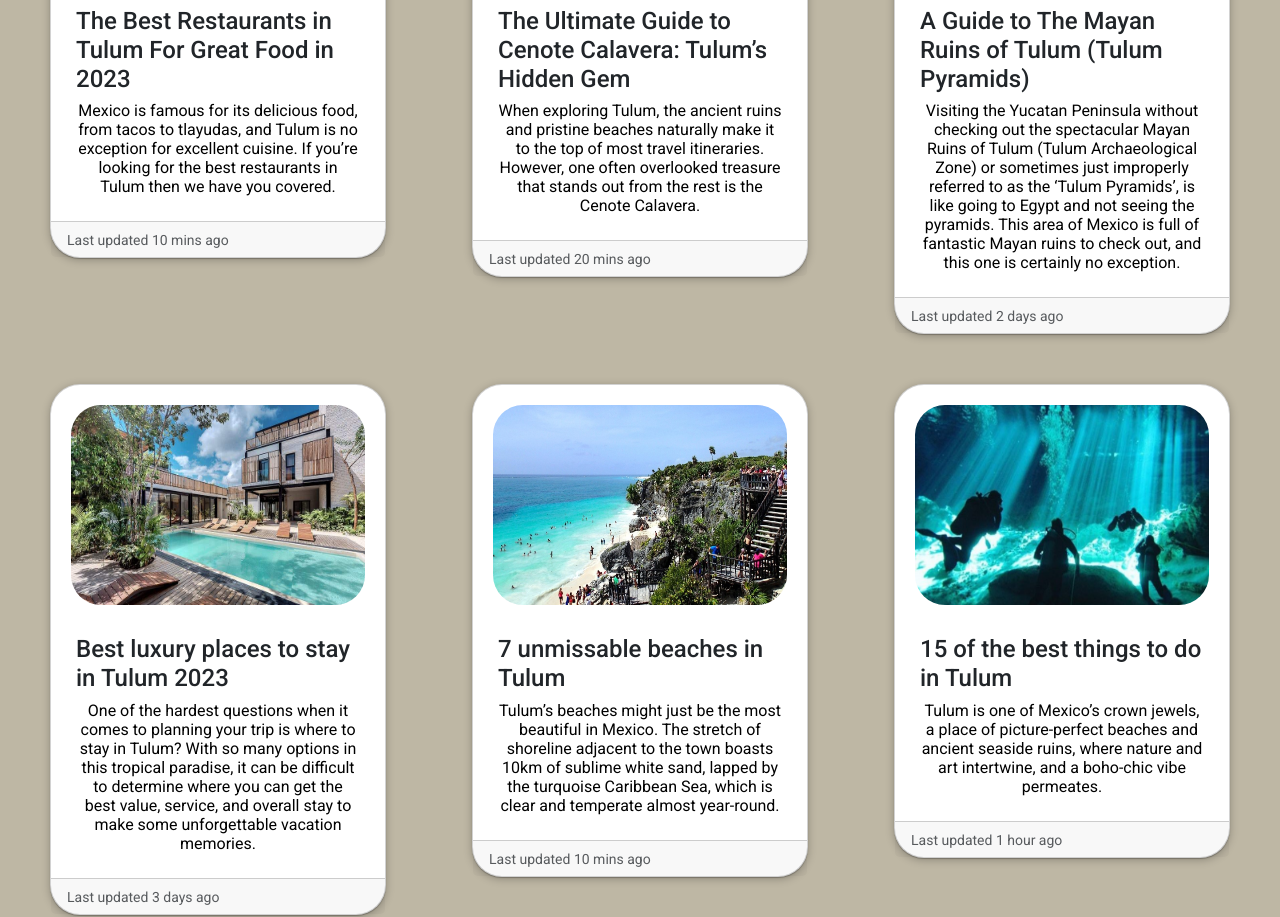
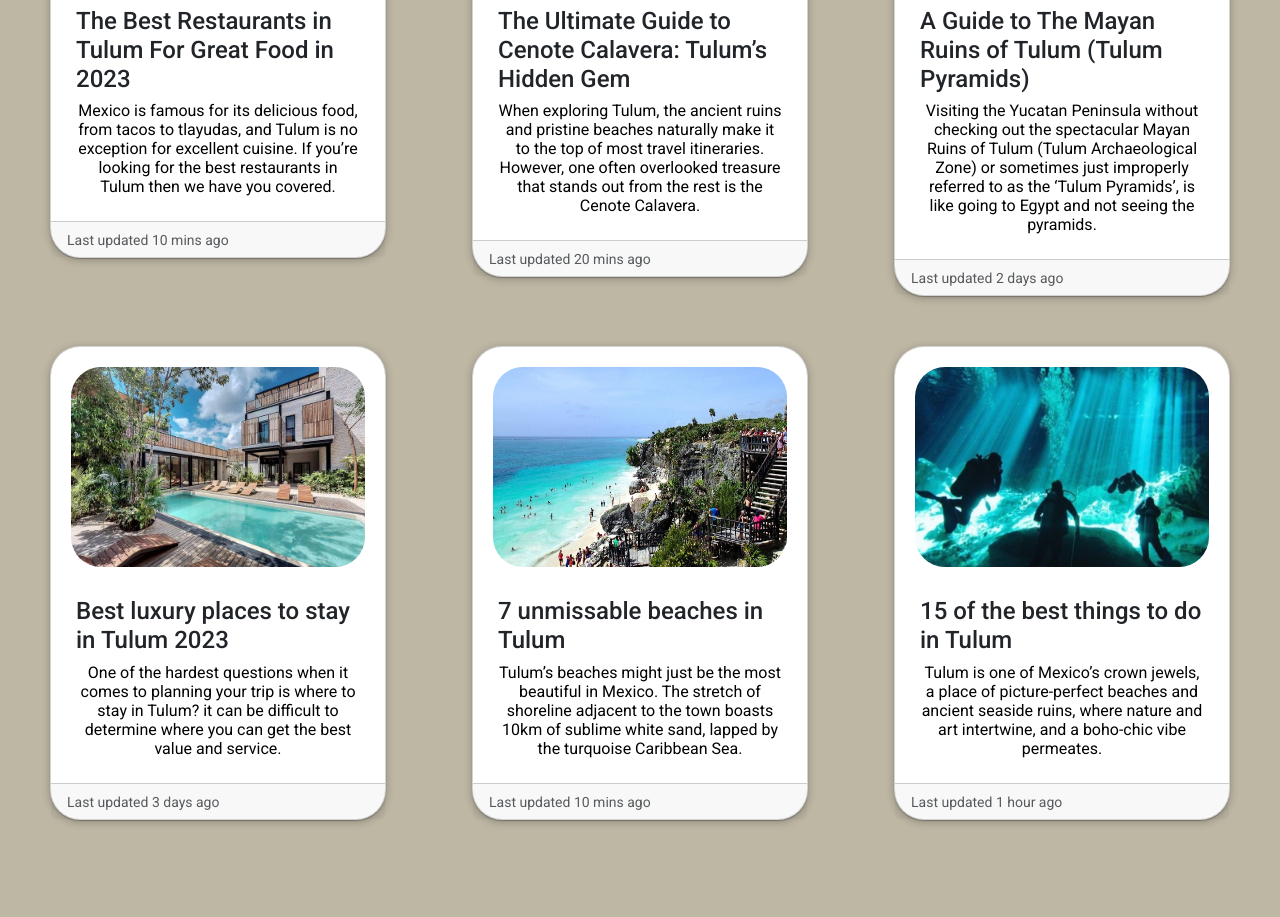
Before and after one commit to florenciacu/Desarrollo-web, a website: page pages/thingsto-do.html in a window 1280 px wide. Shown: the part 663-1580 px from the top of the page. Drawn offline with nearby package versions, Linux system fonts and the light colour scheme; a web font is replaced by a local one.

Commit message:
Update thingsto-do.html

```diff
--- a/pages/thingsto-do.html
+++ b/pages/thingsto-do.html
@@ -111,7 +111,7 @@
       <img src="../img/chiquitadelasruinas.jpg" class="card-img-top" alt="Tulum Pyramids">
       <div class="card-body">
         <h3 class="card-title">A Guide to The Mayan Ruins of Tulum (Tulum Pyramids)</h3>
-        <p class="card-text">Visiting the Yucatan Peninsula without checking out the spectacular Mayan Ruins of Tulum (Tulum Archaeological Zone) or sometimes just improperly referred to as the ‘Tulum Pyramids’, is like going to Egypt and not seeing the pyramids. This area of Mexico is full of fantastic Mayan ruins to check out, and this one is certainly no exception.</p>
+        <p class="card-text">Visiting the Yucatan Peninsula without checking out the spectacular Mayan Ruins of Tulum (Tulum Archaeological Zone) or sometimes just improperly referred to as the ‘Tulum Pyramids’, is like going to Egypt and not seeing the pyramids.</p>
       </div>
       <div class="card-footer">
         <small class="text-body-secondary">Last updated 2 days ago</small>
@@ -123,7 +123,7 @@
         <img src="../img/blog3.jpeg" class="card-img-top" alt="Best luxury places to stay in Tulum">
         <div class="card-body">
           <h3 class="card-title">Best luxury places to stay in Tulum 2023</h3>
-          <p class="card-text">One of the hardest questions when it comes to planning your trip is where to stay in Tulum? With so many options in this tropical paradise, it can be difficult to determine where you can get the best value, service, and overall stay to make some unforgettable vacation memories.</p>
+          <p class="card-text">One of the hardest questions when it comes to planning your trip is where to stay in Tulum?  it can be difficult to determine where you can get the best value and service.</p>
         </div>
         <div class="card-footer">
           <small class="text-body-secondary">Last updated 3 days ago</small>
@@ -135,7 +135,7 @@
         <img src="../img/blog2.jpg" class="card-img-top" alt="7 unmissable beaches in Tulum">
         <div class="card-body">
           <h3 class="card-title">7 unmissable beaches in Tulum</h3>
-          <p class="card-text">Tulum’s beaches might just be the most beautiful in Mexico. The stretch of shoreline adjacent to the town boasts 10km of sublime white sand, lapped by the turquoise Caribbean Sea, which is clear and temperate almost year-round.</p>
+          <p class="card-text">Tulum’s beaches might just be the most beautiful in Mexico. The stretch of shoreline adjacent to the town boasts 10km of sublime white sand, lapped by the turquoise Caribbean Sea.</p>
         </div>
         <div class="card-footer">
           <small class="text-body-secondary">Last updated 10 mins ago</small>
```
